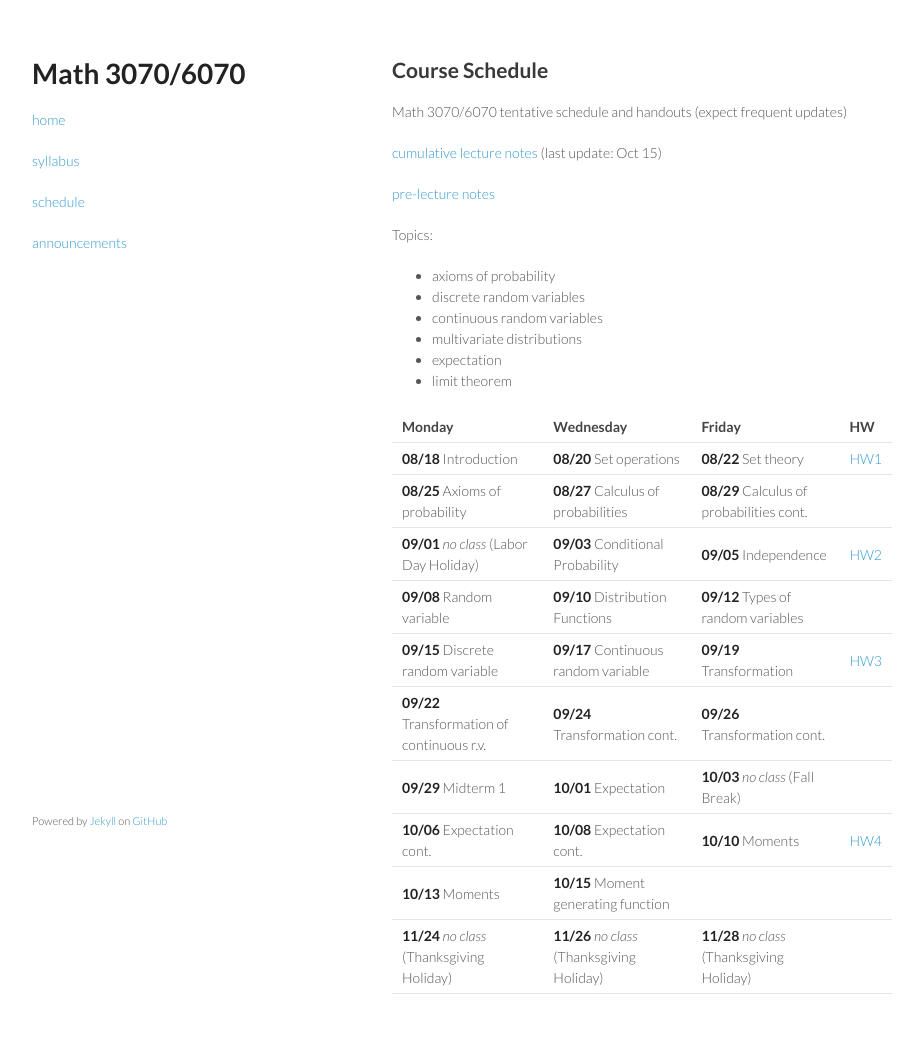
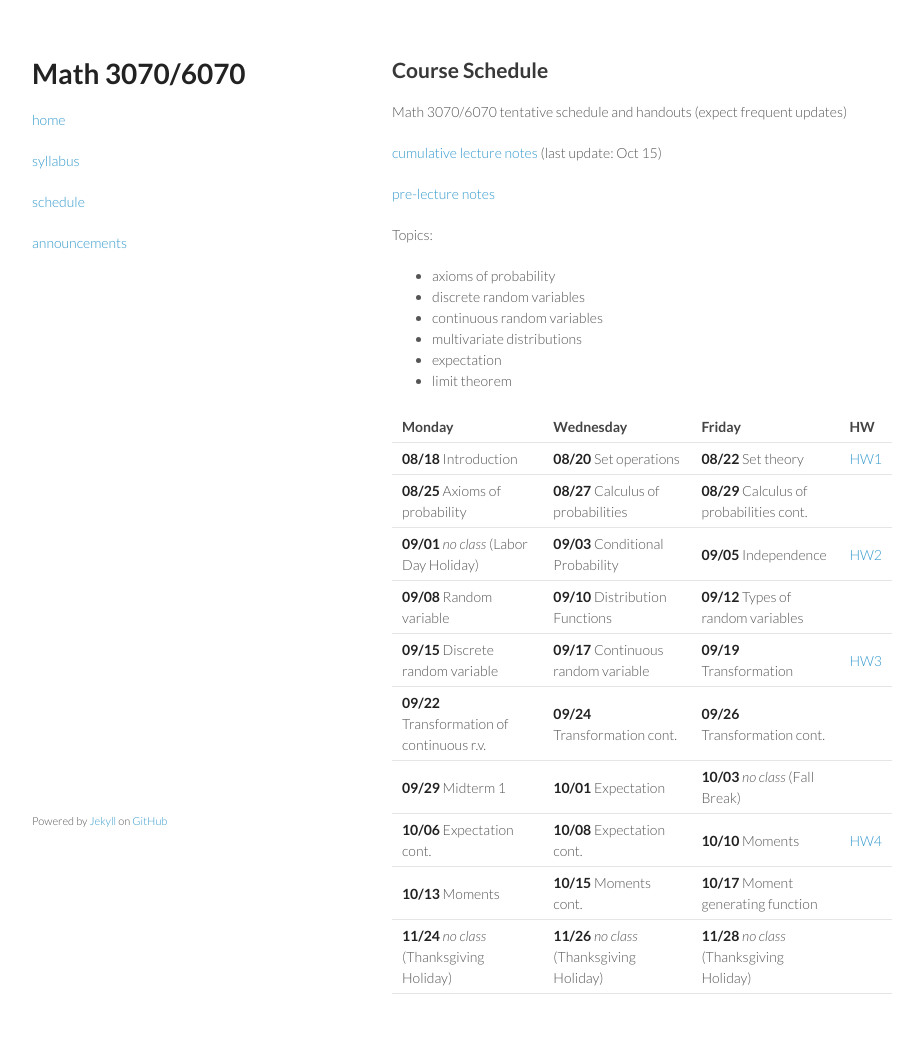
Before and after one commit to tulane-math-3070/2025Fall, a Jekyll site: the page built from schedule/schedule.md, in a window 1280 px wide. Shown: the whole page, without its empty margins (178-1101 px from the left). Built offline with Jekyll 4.4.1, drawn with Linux system fonts in a browser that asks for light colours.

```diff
--- a/schedule/schedule.md
+++ b/schedule/schedule.md
@@ -34,5 +34,5 @@ Topics:
 | **09/22** Transformation of continuous r.v. | **09/24** Transformation cont. | **09/26** Transformation cont. | |
 | **09/29** Midterm 1 | **10/01** Expectation | **10/03** _no class_ (Fall Break) | |
 | **10/06** Expectation cont. | **10/08** Expectation cont. | **10/10** Moments | [HW4](../HW/HW4/HW4.pdf) |
-| **10/13** Moments | **10/15** Moment generating function | | |
+| **10/13** Moments | **10/15** Moments cont. | **10/17** Moment generating function | |
 | **11/24** _no class_ (Thanksgiving Holiday) | **11/26**  _no class_ (Thanksgiving Holiday) | **11/28**  _no class_ (Thanksgiving Holiday) | |
```
Also changed, not shown: 2 other files.
